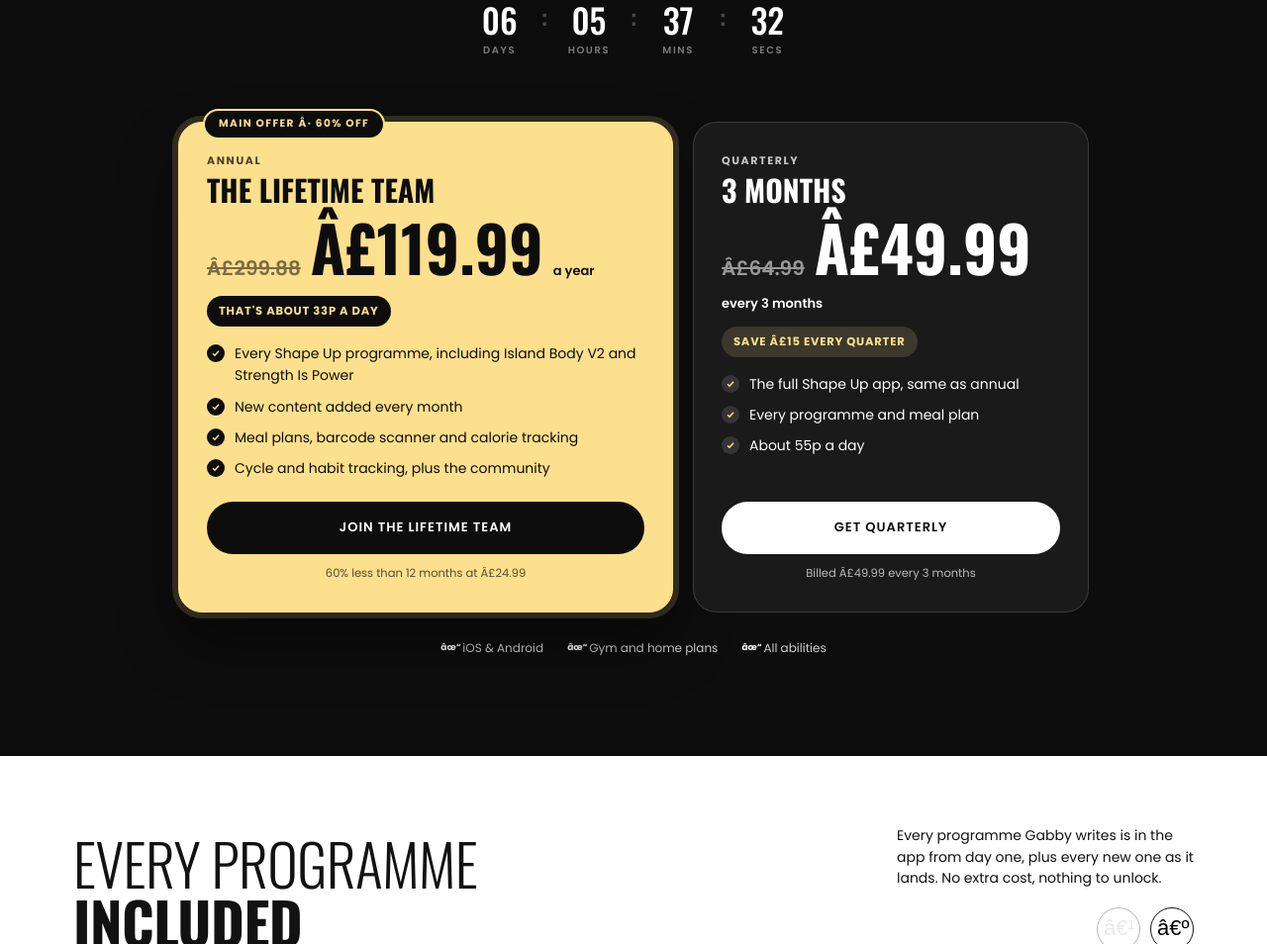
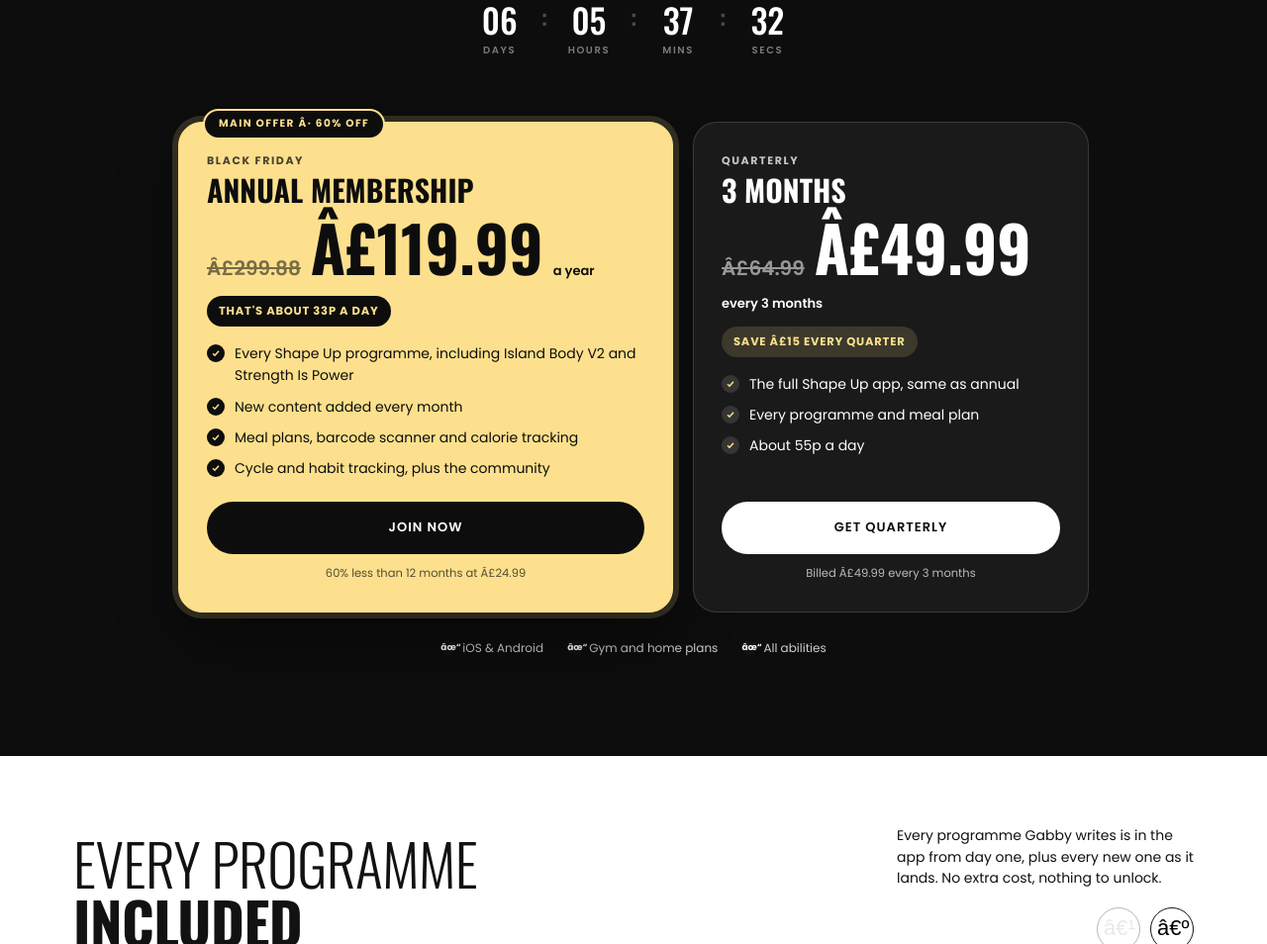
Before and after one commit to repshealth/shapeupwaitlist, a plain HTML site: page black-friday-sale.html in a window 1280 px wide. Shown: the part 4121-5075 px from the top of the page at 99% size. Drawn offline with nearby package versions, Linux system fonts and the light colour scheme.

Commit message:
Black Friday homepage: annual card titled Annual Membership, button Join now
Co-Authored-By: Claude Opus 5.5 <noreply@anthropic.com>
Claude-Session: https://claude.ai/code/session_013Mw8Cqs7Q7rrv2b2D7AdRd

```diff
--- a/black-friday-sale.html
+++ b/black-friday-sale.html
@@ -695,8 +695,8 @@ html,body{overflow-x:clip}
     <div class="bf-plans">
       <article class="bf-plan bf-plan--main">
         <span class="flag">Main offer · 60% off</span>
-        <span class="term">Annual</span>
-        <h3>The Lifetime Team</h3>
+        <span class="term">Black Friday</span>
+        <h3>Annual Membership</h3>
         <div class="price"><s>£299.88</s><b>£119.99</b><span>a year</span></div>
         <span class="save">That's about 33p a day</span>
         <ul>
@@ -705,7 +705,7 @@ html,body{overflow-x:clip}
           <li>Meal plans, barcode scanner and calorie tracking</li>
           <li>Cycle and habit tracking, plus the community</li>
         </ul>
-        <a class="su-btn" href="https://join.shapeupwithgabby.co.uk/p/shape-up-membership-2/yearly">Join the Lifetime Team</a>
+        <a class="su-btn" href="https://join.shapeupwithgabby.co.uk/p/shape-up-membership-2/yearly">Join now</a>
         <small>60% less than 12 months at £24.99</small>
       </article>
       <article class="bf-plan">
```
Also changed, not shown: index.html (+3 -3 lines), 1 other file.
